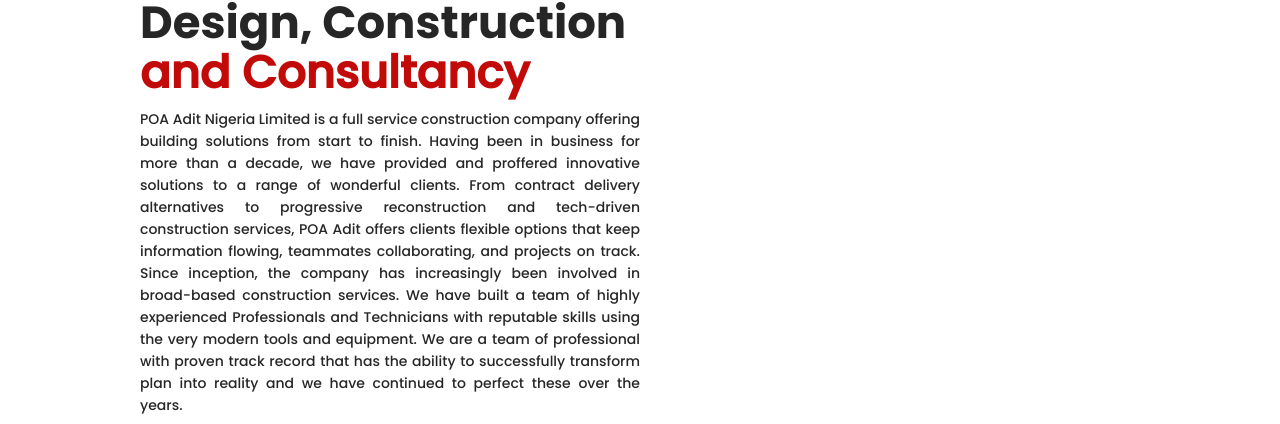
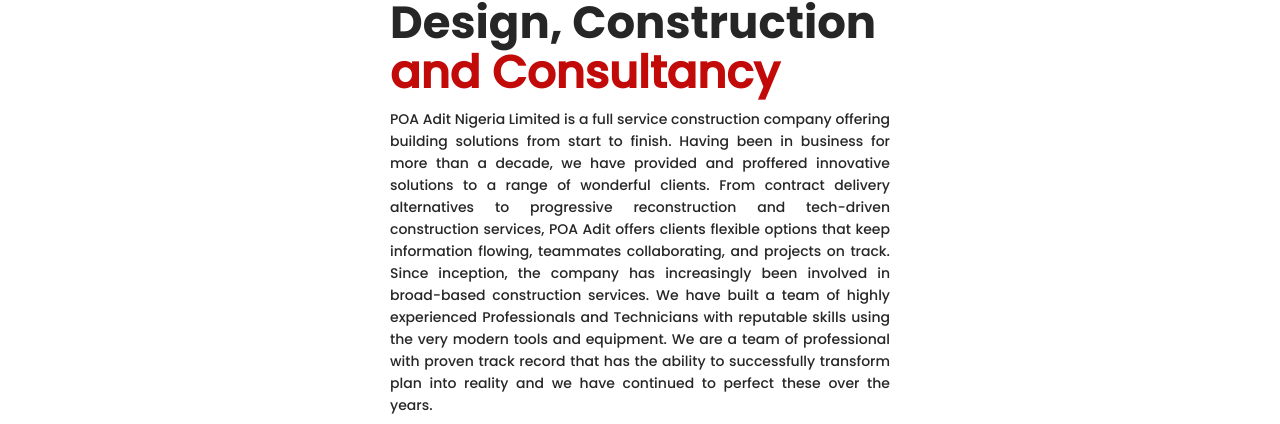
Before and after one commit to Poaadit/poa-adit, a React (Create React App) app: page /about-us in a window 1280 px wide. Shown: the part 202-626 px from the top of the page. Built offline with nearby package versions, Linux system fonts and the light colour scheme.

Commit message:
Update AbtSect1.jsx

```diff
--- a/src/Pages/About/AbtSect1.jsx
+++ b/src/Pages/About/AbtSect1.jsx
@@ -37,13 +37,6 @@ const AbtSect1 = () => {
                 to perfect these over the years.
               </p>
               <h3>Adeyemi Adiatu</h3>
-            </div>
-          <div className="image_cont">
-             <LazyLoadImage
-                //src={Aboutpic}
-               // alt="team pic"
-               // effect="blur"
-              />
             </div>
           </div>
         </ColumnContainer>
```
